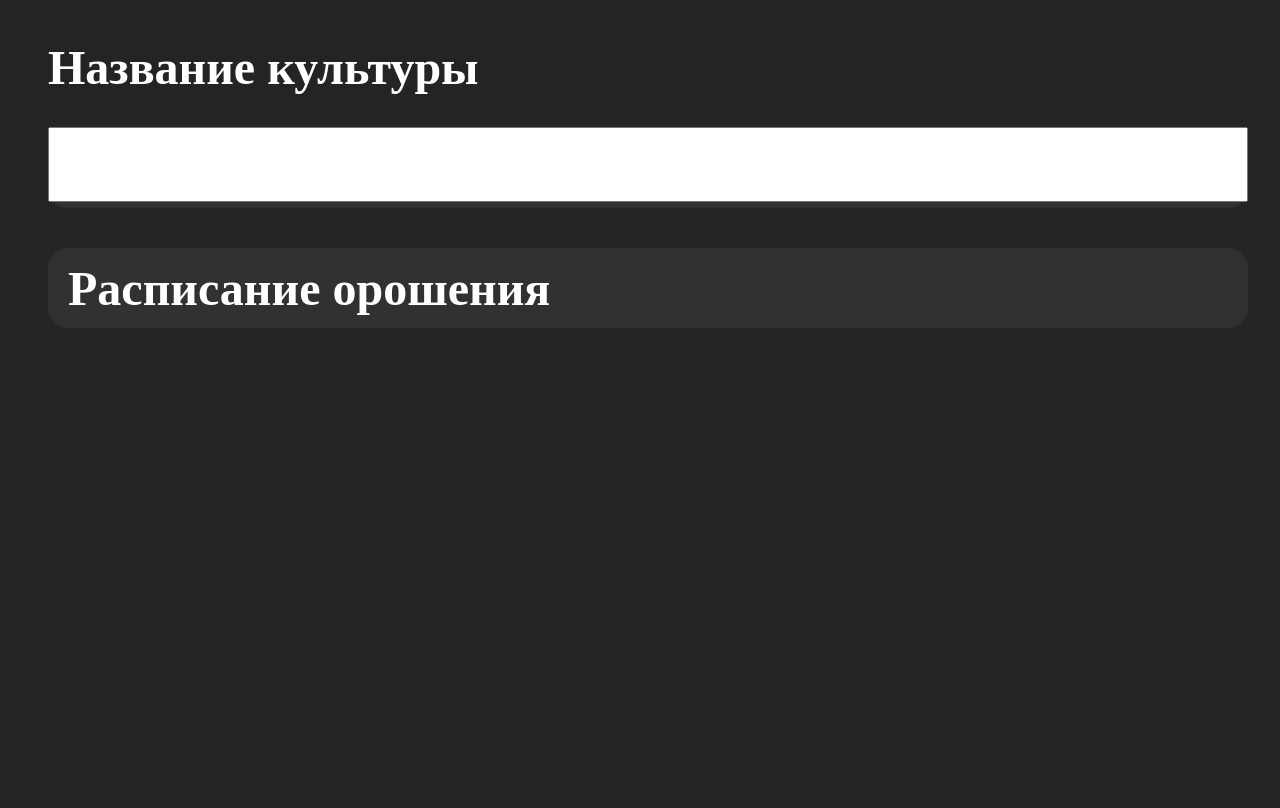
After one commit to andrey545454/SmartGarden, a Django app: template templates/item.html in a window 1280 px wide. The commit adds this page. Run offline with Django 4.2, Linux system fonts and the light colour scheme; the template is opened without the code that fills it, so the values that code supplies are empty.

Commit message:
3 window

```diff
--- a/static/css/styles.css
+++ b/static/css/styles.css
@@ -208,3 +208,31 @@ div.icon{
     justify-content: space-around;
     align-items: center;
 }
+
+/*============================  Item  =========================================*/
+
+div.type-of-vegetable#name-of-element{
+    display: flex;
+    flex-direction: column;
+    background-color: #242424;
+}
+
+input.name{
+    font-size: 60px;
+    width: 100%;
+}
+
+h1.name-of-element{
+    font-size: 3em;
+    color: white;
+}
+
+h1.timetable{
+    color: white;
+    font-size: 3em;
+}
+
+#timetable{
+    align-items: center;
+    padding-left: 20px;
+}
--- /dev/null
+++ b/templates/item.html
@@ -0,0 +1,20 @@
+<!DOCTYPE html>
+<html lang="en">
+<head>
+    <meta charset="UTF-8">
+    <link href="/static/css/styles.css" rel="stylesheet">
+    <title>Settings</title>
+</head>
+<body>
+    <div class="type-of-vegetable" id="name-of-element">
+        <h1 class="name-of-element">Название культуры</h1>
+        <input class="name" id="name">
+    </div>
+    <div class="type-of-vegetable">
+
+    </div>
+    <div class="type-of-vegetable" id="timetable">
+        <h1 class="timetable">Расписание орошения</h1>
+    </div>
+</body>
+</html>
```
